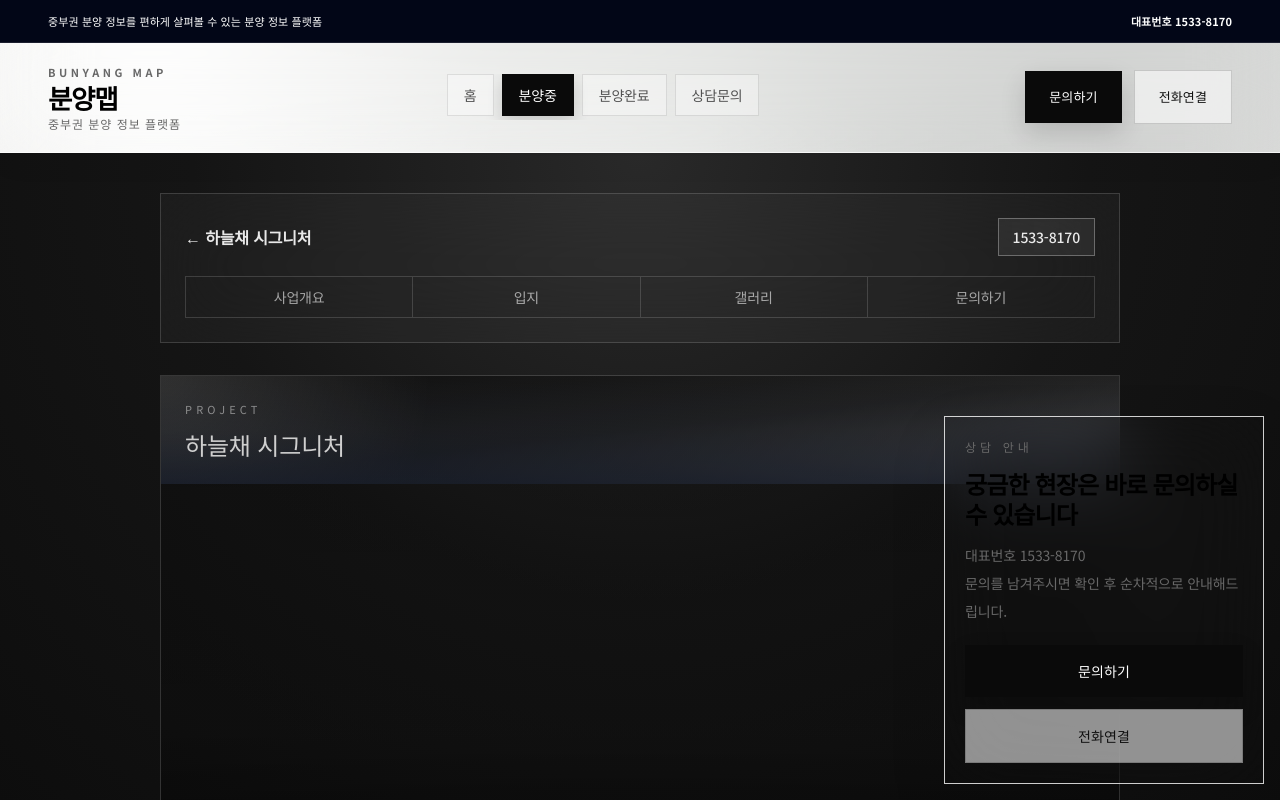
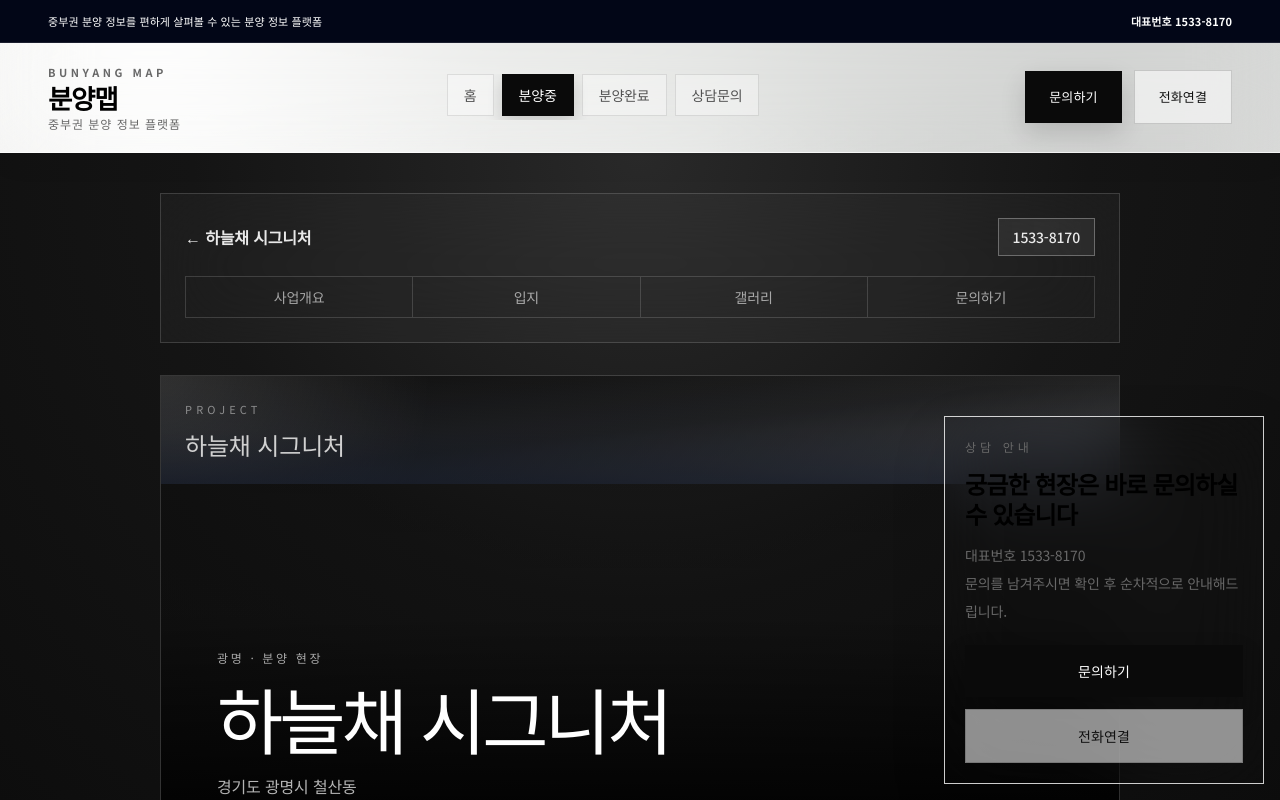
Before and after one commit to gj5x8v8xrv-a11y/qnsdid, a Next.js app: page /projects/haneulchae-signature in a window 1280 px wide. Shown: the top 800 px of the page. Built offline with nearby package versions, Linux system fonts and the light colour scheme; no server answers.

Commit message:
Reduce project hero image text spacing

```diff
--- a/src/app/(site)/projects/[slug]/page.tsx
+++ b/src/app/(site)/projects/[slug]/page.tsx
@@ -129,7 +129,7 @@ export default async function ProjectDetailPage({
         </div>
 
         <main className="pb-10 pt-6 sm:pb-14 sm:pt-8">
-          <section className="relative min-h-[560px] overflow-hidden border border-white/15 sm:min-h-[720px]">
+          <section className="relative min-h-[420px] overflow-hidden border border-white/15 sm:min-h-[480px]">
             <ProjectVisual
               className="absolute inset-0 h-full w-full"
               imageUrl={project.coverImageUrl}
```
